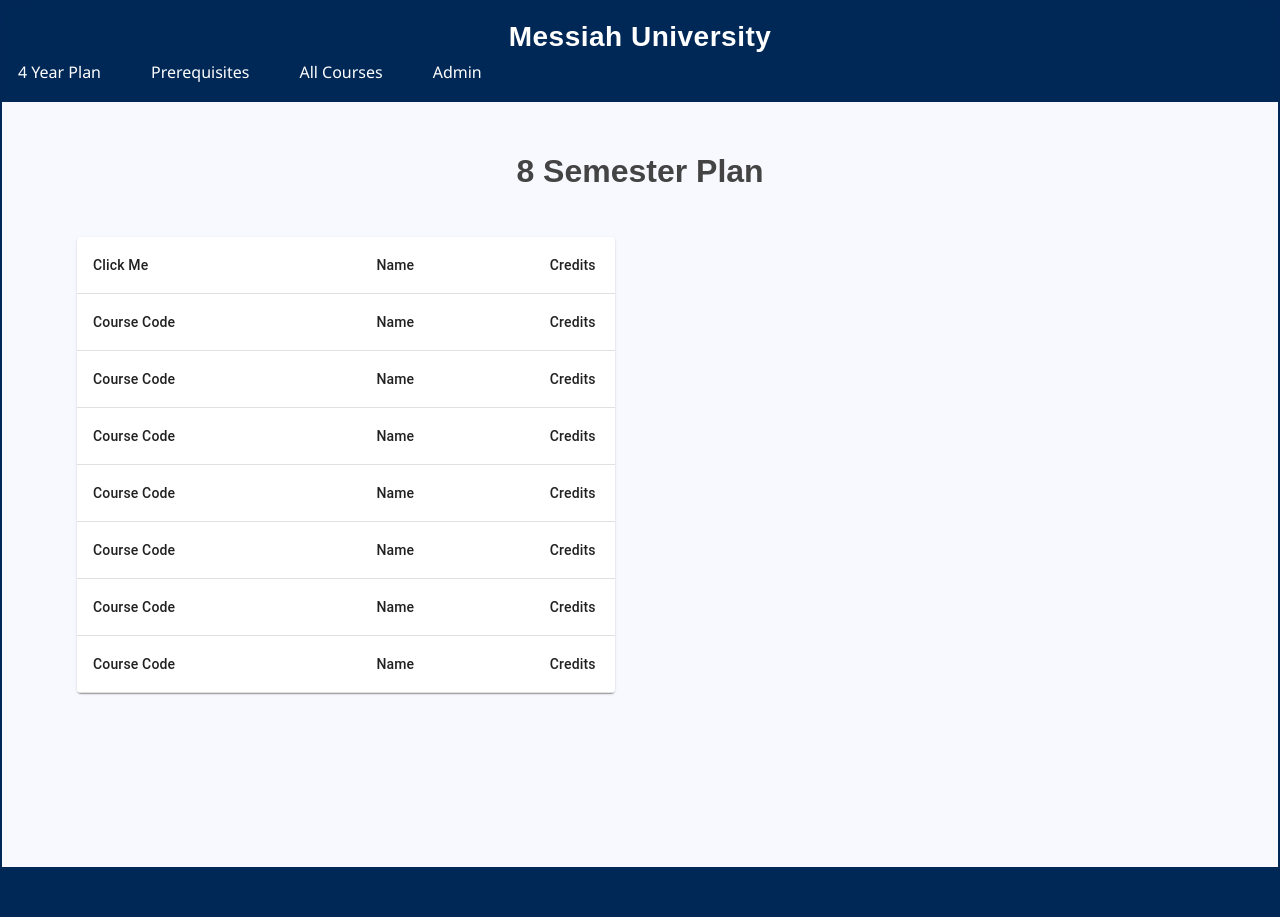
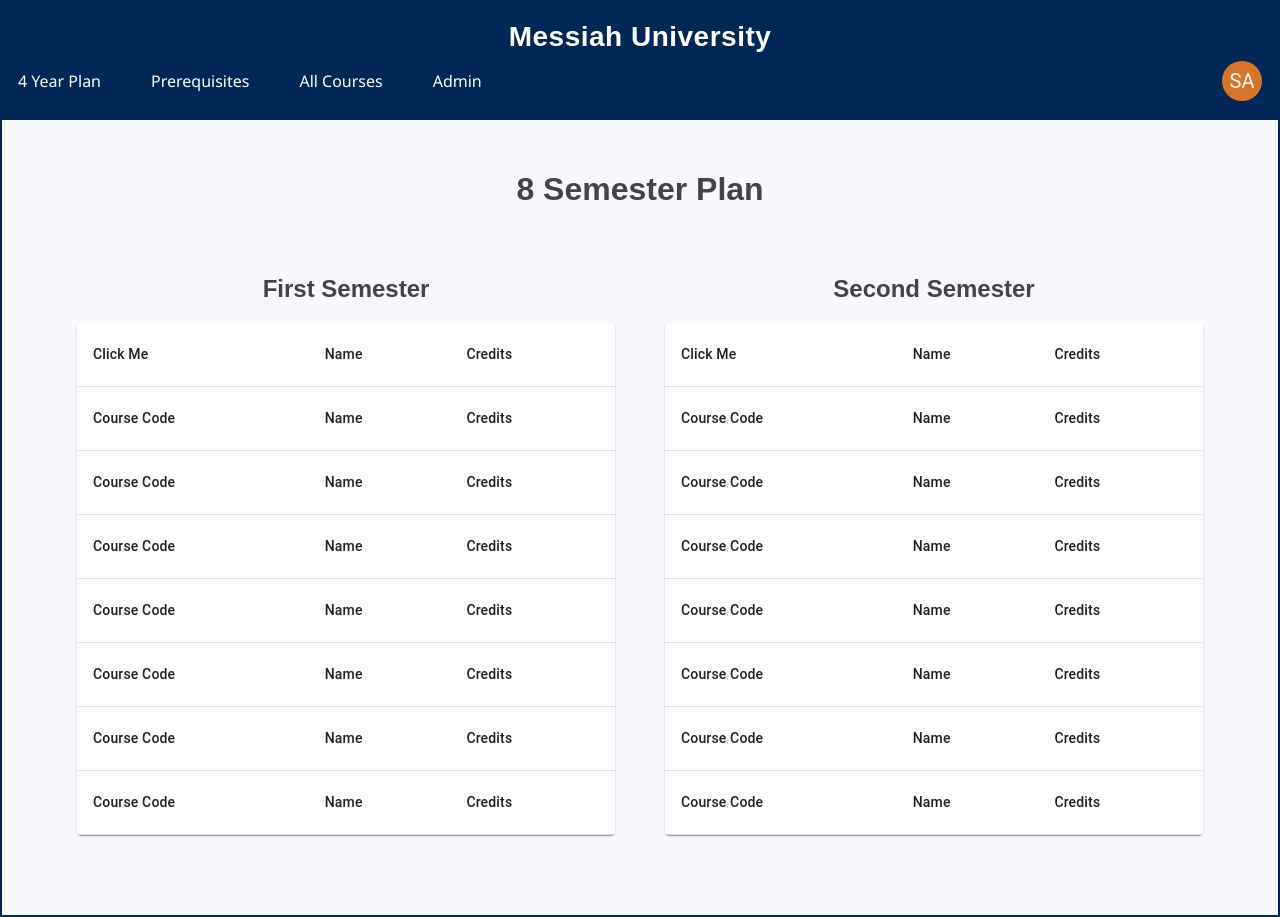
Before and after one commit to JPadovano1483/undergrad_course_scheduler, a React (Create React App) app: page /home in a window 1280 px wide. Before the commit the page ends 869 px from the top, so only its background shows below. Built offline with nearby package versions, Linux system fonts and the light colour scheme.

Commit message:
changes in home and admin

```diff
--- a/package.json
+++ b/package.json
@@ -11,6 +11,7 @@
     "@testing-library/jest-dom": "^5.16.4",
     "@testing-library/react": "^13.1.1",
     "@testing-library/user-event": "^13.5.0",
+    "@wojtekmaj/react-timerange-picker": "^4.0.0",
     "react": "^18.0.0",
     "react-dom": "^18.0.0",
     "react-redux": "^8.0.2",
--- a/src/Admin.js
+++ b/src/Admin.js
@@ -1,8 +1,9 @@
 import Navigation from "./navigation";
 import './home.css';
-import { TextField } from "@mui/material";
+import { Checkbox, FormControlLabel, FormGroup, TextField } from "@mui/material";
 import Button from '@mui/material/Button';
 import InputIcon from '@mui/icons-material/Input';
+import TimeRangePicker from '@wojtekmaj/react-timerange-picker'
 
 
 function Admin() {
@@ -25,6 +26,16 @@
                         <TextField required type={'number'} label="Credits" id="credits" sx={{ my: 1, width: '50%' }}
                             InputProps={{ inputProps: { min: 0, max: 10 } }} variant="filled" />
                         <br></br>
+                        <h4>Days class will be offered: </h4>
+                        <FormGroup>
+                            <FormControlLabel control={<Checkbox />} label="Monday" />
+                            <FormControlLabel control={<Checkbox />} label="Tuesday" />
+                            <FormControlLabel control={<Checkbox />} label="Wednesday" />
+                            <FormControlLabel control={<Checkbox />} label="Thursday" />
+                            <FormControlLabel control={<Checkbox />} label="Friday" />
+                        </FormGroup>
+                        <h6>Time:</h6>
+                        <TimeRangePicker clock={null} />
                         <Button variant="contained" startIcon={<InputIcon />} sx={{ left: '87%' }}>
                             <input hidden type="submit" value="Submit" />
                             Submit
--- a/src/Home.js
+++ b/src/Home.js
@@ -2,9 +2,13 @@
 import * as React from 'react';
 import { Grid, Paper, Table, TableCell, TableContainer, TableHead, TableRow } from '@mui/material';
 import Navigation from './navigation';
+import DeleteIcon from '@mui/icons-material/Delete';
 
+const isShown = false;
 const handleClick = event => {
-    console.log("Click")
+    console.log("Click");
+    // setIsShown(true);
+    console.log(isShown)
 }
 function Home() {
     return (
@@ -12,50 +16,119 @@
             <Navigation />
             <div className='contentContainer'>
                 <h1>8 Semester Plan</h1>
+                {isShown && (
+                    <p>Here is your content</p>
+                )}
                 <Grid container spacing={0}>
                     <Grid item={true} xs={6} className='tableGrid'>
+                        <h2>First Semester</h2>
                         <TableContainer component={Paper}>
-                            <Table sx={{ minWidth: 650 }} aria-label="simple table">
+                            <Table sx={{ minWidth: 645 }} aria-label="simple table">
                                 <TableHead>
                                     <TableRow onClick={handleClick}>
                                         <TableCell>Click Me</TableCell>
                                         <TableCell>Name</TableCell>
                                         <TableCell>Credits</TableCell>
+                                        <TableCell><DeleteIcon></DeleteIcon></TableCell>
                                     </TableRow>
                                     <TableRow>
                                         <TableCell>Course Code</TableCell>
                                         <TableCell>Name</TableCell>
                                         <TableCell>Credits</TableCell>
+                                        <TableCell><DeleteIcon></DeleteIcon></TableCell>
                                     </TableRow>
                                     <TableRow>
                                         <TableCell>Course Code</TableCell>
                                         <TableCell>Name</TableCell>
                                         <TableCell>Credits</TableCell>
+                                        <TableCell><DeleteIcon></DeleteIcon></TableCell>
                                     </TableRow>
                                     <TableRow>
                                         <TableCell>Course Code</TableCell>
                                         <TableCell>Name</TableCell>
                                         <TableCell>Credits</TableCell>
+                                        <TableCell><DeleteIcon></DeleteIcon></TableCell>
                                     </TableRow>
                                     <TableRow>
                                         <TableCell>Course Code</TableCell>
                                         <TableCell>Name</TableCell>
                                         <TableCell>Credits</TableCell>
+                                        <TableCell><DeleteIcon></DeleteIcon></TableCell>
                                     </TableRow>
                                     <TableRow>
                                         <TableCell>Course Code</TableCell>
                                         <TableCell>Name</TableCell>
                                         <TableCell>Credits</TableCell>
+                                        <TableCell><DeleteIcon></DeleteIcon></TableCell>
                                     </TableRow>
                                     <TableRow>
                                         <TableCell>Course Code</TableCell>
                                         <TableCell>Name</TableCell>
                                         <TableCell>Credits</TableCell>
+                                        <TableCell><DeleteIcon></DeleteIcon></TableCell>
                                     </TableRow>
                                     <TableRow>
                                         <TableCell>Course Code</TableCell>
                                         <TableCell>Name</TableCell>
                                         <TableCell>Credits</TableCell>
+                                        <TableCell><DeleteIcon></DeleteIcon></TableCell>
+                                    </TableRow>
+                                </TableHead>
+                            </Table>
+                        </TableContainer>
+                    </Grid>
+                    <Grid item={true} xs={6} className='tableGrid'>
+                        <h2>Second Semester</h2>
+                        <TableContainer component={Paper}>
+                            <Table sx={{ minWidth: 645 }} aria-label="simple table">
+                                <TableHead>
+                                    <TableRow onClick={handleClick}>
+                                        <TableCell>Click Me</TableCell>
+                                        <TableCell>Name</TableCell>
+                                        <TableCell>Credits</TableCell>
+                                        <TableCell><DeleteIcon></DeleteIcon></TableCell>
+                                    </TableRow>
+                                    <TableRow>
+                                        <TableCell>Course Code</TableCell>
+                                        <TableCell>Name</TableCell>
+                                        <TableCell>Credits</TableCell>
+                                        <TableCell><DeleteIcon></DeleteIcon></TableCell>
+                                    </TableRow>
+                                    <TableRow>
+                                        <TableCell>Course Code</TableCell>
+                                        <TableCell>Name</TableCell>
+                                        <TableCell>Credits</TableCell>
+                                        <TableCell><DeleteIcon></DeleteIcon></TableCell>
+                                    </TableRow>
+                                    <TableRow>
+                                        <TableCell>Course Code</TableCell>
+                                        <TableCell>Name</TableCell>
+                                        <TableCell>Credits</TableCell>
+                                        <TableCell><DeleteIcon></DeleteIcon></TableCell>
+                                    </TableRow>
+                                    <TableRow>
+                                        <TableCell>Course Code</TableCell>
+                                        <TableCell>Name</TableCell>
+                                        <TableCell>Credits</TableCell>
+                                        <TableCell><DeleteIcon></DeleteIcon></TableCell>
+                                    </TableRow>
+                                    <TableRow>
+                                        <TableCell>Course Code</TableCell>
+                                        <TableCell>Name</TableCell>
+                                        <TableCell>Credits</TableCell>
+                                        <TableCell><DeleteIcon></DeleteIcon></TableCell>
+                                    </TableRow>
+                                    <TableRow>
+                                        <TableCell>Course Code</TableCell>
+                                        <TableCell>Name</TableCell>
+                                        <TableCell>Credits</TableCell>
+                                        <TableCell><DeleteIcon></DeleteIcon></TableCell>
+                                    </TableRow>
+                                    <TableRow>
+                                        <TableCell>Course Code</TableCell>
+                                        <TableCell>Name</TableCell>
+                                        <TableCell>Credits</TableCell>
+                                        <TableCell><DeleteIcon></DeleteIcon></TableCell>
                                     </TableRow>
                                 </TableHead>
                             </Table>
--- a/src/home.css
+++ b/src/home.css
@@ -9,6 +9,7 @@
     padding-left: 50px;
     padding-right: 50px;
     padding-top: 30px;
+    padding-bottom: 30px;
     margin: -6px;
     min-height: 735px;
 }
@@ -39,7 +40,3 @@
 .inputContainer {
     width: 60%;
 }
-
-TableCell :hover {
-    cursor: grab;
-}
--- a/src/navigation.js
+++ b/src/navigation.js
@@ -1,6 +1,7 @@
 import './navigation.css'
 import { Link, Outlet } from "react-router-dom";
 import { styled } from "@mui/system";
+import { Avatar } from '@mui/material';
 
 
 const NavigationContainer = styled('div')({
@@ -29,6 +30,7 @@
                                 <Link to="">All Courses</Link>
                                 <Link to="/admin">Admin</Link>
                             </LinksContainer>
+                            <Avatar sx={{ bgcolor: '#D6742A' }}>SA</Avatar>
                         </NavigationContainer>
                     </div>
                 </header>
```
Also changed, not shown: public/avatar.png (added), 1 other file (tests, documents, lock files or other folders).
